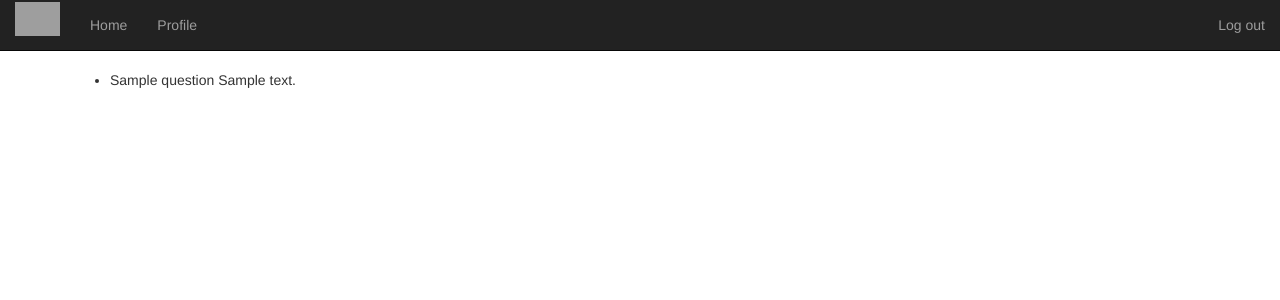
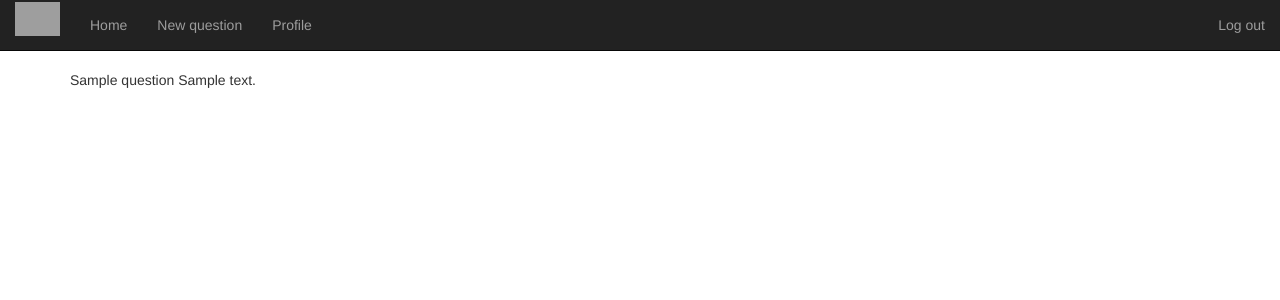
Before and after one commit to siljr/pu, a Django app: page /questions/ in a window 1280 px wide. Shown: the top 300 px of the page. Run offline with Django 3.2, Linux system fonts and the light colour scheme; a user stored in the database is signed in; tables that the repository leaves empty hold one stand-in row (values such as "Sample post"); some libraries are stand-ins or nearby versions; grey boxes are pictures that could not be loaded.

Commit message:
the questions now acting nicely in three columns

```diff
--- a/qBot/qBot/templates/qBot/base.html
+++ b/qBot/qBot/templates/qBot/base.html
@@ -44,6 +44,7 @@
             <div class="collapse navbar-collapse" id="navbar-collapse-3">
                 <ul class="nav navbar-nav navbar-left">
                     <li><a href="/questions/">Home</a></li>
+                    <li><a href="/questions/create_question">New question</a></li>
                     <li><a href="#">Profile</a></li>
                 </ul>
                 <ul class="nav navbar-nav navbar-right">
--- a/qBot/questions/templates/index.html
+++ b/qBot/questions/templates/index.html
@@ -3,14 +3,11 @@
 {% block content %}
     {% if questions %}
         <div class="container">
-        <ul>
-            {% for question in questions %}
-                <li>
-                    {{ question.title }}
-                    {{ question.body}}
-                </li>
-            {%  endfor %}
-        </ul>
+            <div class="row">
+                {% for question in questions %}
+                    <div class="col-md-4">{{ question.title }} {{ question.body}}</div>
+                {%  endfor %}
+            </div>
         </div>
     {% else %}
         <p>No questions asked</p>
```
